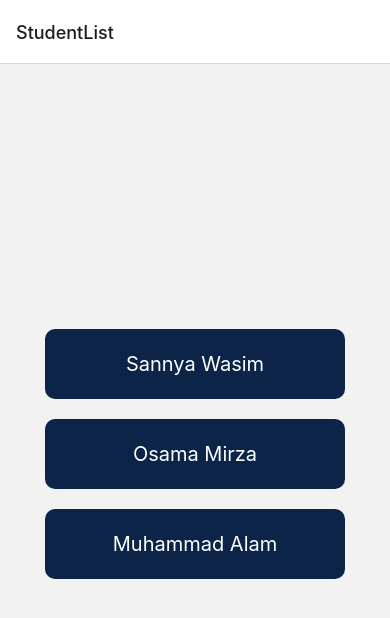
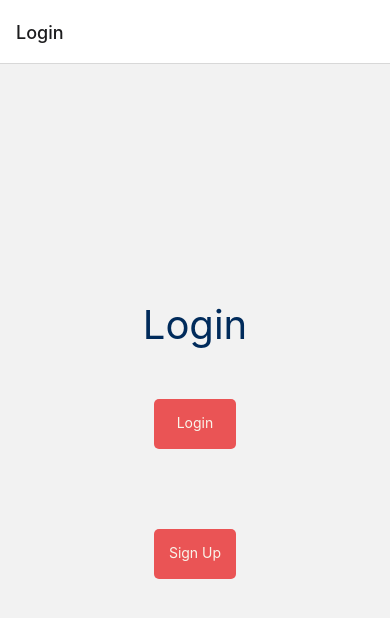
Before and after one commit to Sannya-Wasim/Dice-MobileDev-Scholarship, a React Native app: screen /Login in a window 390 px wide. Shown: the top 618 px of the page. Built offline with nearby package versions, Linux system fonts and the light colour scheme.

Commit message:
Implemented AsyncStorage

```diff
--- a/App.js
+++ b/App.js
@@ -17,12 +17,12 @@ export default function App() {
   return (
     <View style={styles.container}>
       <NavigationContainer>
-        {/* <Stack.Navigator initialRouteName="Login">
+        <Stack.Navigator initialRouteName="Login">
           <Stack.Screen name="Login" component={Login} />
-          <Stack.Screen name="Signup" component={Signup} /> */}
-        <Stack.Navigator>
+          <Stack.Screen name="Student" component={Student} />
+          {/* <Stack.Navigator>
           <Stack.Screen name="StudentList" component={StudentList} />
-          <Stack.Screen name="StudentDetail" component={StudentDetail} />
+          <Stack.Screen name="StudentDetail" component={StudentDetail} /> */}
         </Stack.Navigator>
       </NavigationContainer>
     </View>
--- a/package.json
+++ b/package.json
@@ -16,7 +16,8 @@
     "react": "18.2.0",
     "react-native": "0.71.6",
     "react-native-safe-area-context": "4.5.0",
-    "react-native-screens": "~3.20.0"
+    "react-native-screens": "~3.20.0",
+    "@react-native-async-storage/async-storage": "1.17.11"
   },
   "devDependencies": {
     "@babel/core": "^7.20.0"
--- a/src/components/Login.js
+++ b/src/components/Login.js
@@ -8,19 +8,61 @@ import {
 } from "react-native";
 import { LoginStyles as styles } from "./Styles";
 import React from "react";
+import { useState } from "react";
 import { NavigationContainer } from "@react-navigation/native";
 import { createNativeStackNavigator } from "@react-navigation/native-stack";
+import AsyncStorage from "@react-native-async-storage/async-storage";
 
 export default function Login(props) {
-  const [email, setEmail] = React.useState("Email");
-  const [password, setPassword] = React.useState("Password");
+  const [email, setEmail] = useState("Email");
+  const [password, setPassword] = useState("Password");
+  const [isUserLoggedIn, setIsUserLoggedIn] = useState("false");
+
+  // Storing data
+  const storeData = async () => {
+    try {
+      await AsyncStorage.setItem("isUserLoggedIn", "true");
+      console.log("data is saved");
+      getData();
+    } catch (error) {
+      // saving error
+      console.log(error);
+    }
+  };
+
+  // getting data
+  const getData = async () => {
+    try {
+      const value = await AsyncStorage.getItem("isUserLoggedIn");
+      if (value !== null) {
+        setIsUserLoggedIn(value);
+        props.navigation.navigate("Student");
+      }
+    } catch (error) {
+      console.log(error);
+    }
+  };
+
   return (
+    // <View style={styles.container}>
+    //   <Text style={styles.head}>Login</Text>
+    //   <View>
+    //     <TextInput style={styles.input} value={credentials.email} />
+    //     <TextInput style={styles.input} value={credentials.password} />
+    //     <TouchableOpacity>
+    //       <Text style={styles.button}>Login</Text>
+    //     </TouchableOpacity>
+    //     <TouchableOpacity onPress={() => props.navigation.navigate("Signup")}>
+    //       <Text style={styles.button}>Sign Up</Text>
+    //     </TouchableOpacity>
+    //   </View>
+    // </View>
+
+    // For asyncStorage
     <View style={styles.container}>
       <Text style={styles.head}>Login</Text>
       <View>
-        <TextInput style={styles.input} value={email} />
-        <TextInput style={styles.input} value={password} />
-        <TouchableOpacity>
+        <TouchableOpacity onPress={() => storeData()}>
           <Text style={styles.button}>Login</Text>
         </TouchableOpacity>
         <TouchableOpacity onPress={() => props.navigation.navigate("Signup")}>
```
Also changed, not shown: 1 other file (tests, documents, lock files or other folders).
